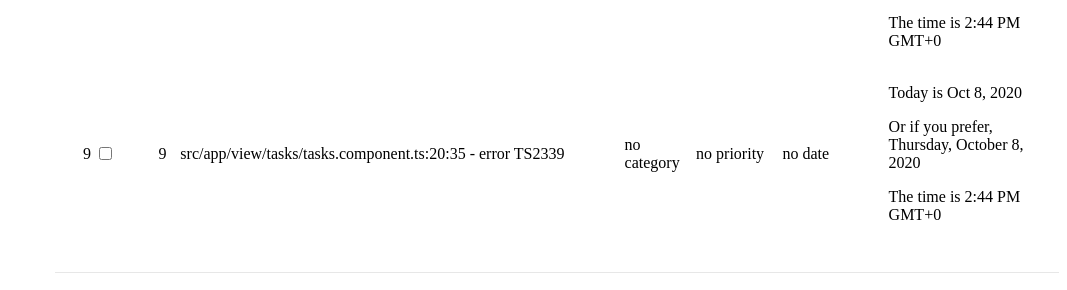
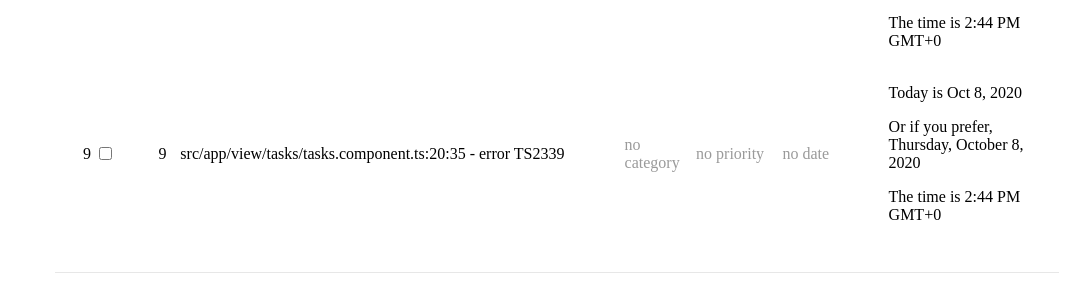
Before and after one commit to y-dubovitsky/angular-todo-list, an Angular app: page / in a window 1280 px wide. Shown: the part 1706-1996 px from the top of the page, without its empty margins (213-1280 px from the left). Built offline with nearby package versions, Linux system fonts and the light colour scheme.

Commit message:
If a task has fields with no values, they are grayed out.

```diff
--- a/src/app/component/tasks/tasks.component.css
+++ b/src/app/component/tasks/tasks.component.css
@@ -2,3 +2,7 @@
   text-decoration: line-through;
   color: gainsboro;
 }
+
+.no-value {
+  color: #9A9A9A;
+}
--- a/src/app/component/tasks/tasks.component.html
+++ b/src/app/component/tasks/tasks.component.html
@@ -33,9 +33,9 @@
             </td>
             <td>{{task.id}}</td>
             <td>{{task.title}}</td>
-            <td>{{task.category != null ? task.category.title : 'no category'}}</td>
-            <td>{{task.priority ? task.priority.title : 'no priority'}}</td>
-            <td>{{task.date ? (task.date | date : 'medium') : 'no date'}}</td>
+            <td [class.no-value]="task.category == null">{{task.category != null ? task.category.title : 'no category'}}</td>
+            <td [class.no-value]="task.priority == null">{{task.priority ? task.priority.title : 'no priority'}}</td>
+            <td [class.no-value]="task.date == null">{{task.date ? (task.date | date : 'medium') : 'no date'}}</td>
             <app-date-pipe></app-date-pipe>
           </tr>
         </tbody>
```
